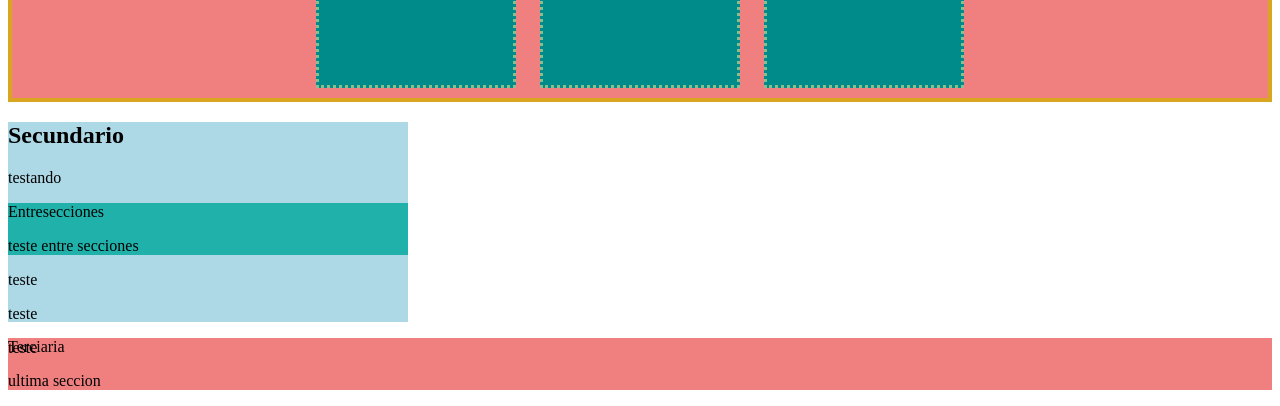
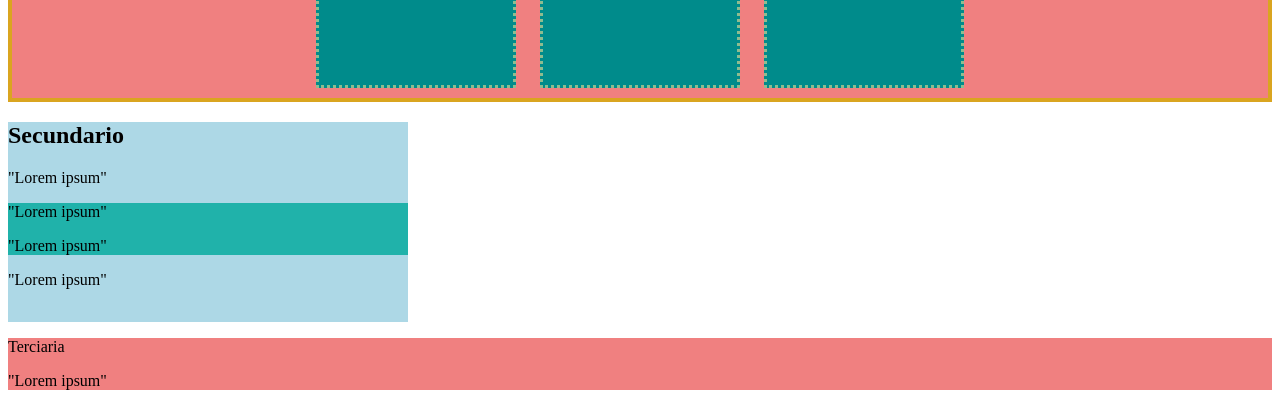
Before and after one commit to nathavic/6ada, a plain HTML site: page index.html in a window 1280 px wide. Shown: the part 590-996 px from the top of the page. Drawn offline with Linux system fonts and the light colour scheme.

Commit message:
alteracao

```diff
--- a/index.html
+++ b/index.html
@@ -5,31 +5,31 @@
     <meta charset="UTF-8">
     <meta name="viewpart" content="width=device-width, intial-scale=1.0">
     <link rel="stylesheet" href="style.css">
-    <title>Clase 6</title>
+    <title>Clase 6-ADA</title>
 </head>
 
 <body>
 
     <div class="contenedor">
         <div class="seccion-principal">
-            <img class="imagen" src="../compu.gif"/>
+            <img class="imagen" src="../compu.gif" />
         </div>
         <div class="seccion-principal">
-            <img class="imagen" src="../compu.gif"/>
+            <img class="imagen" src="../compu.gif" />
         </div>
         <div class="seccion-principal">
-            <img class="imagen" src="../compu.gif"/>
+            <img class="imagen" src="../compu.gif" />
         </div>
     </div>
     <div class="contenedor">
         <div class="seccion-principal">
-            <img class="imagen" src="../compu.gif"/>
+            <img class="imagen" src="../compu.gif" />
         </div>
         <div class="seccion-principal">
-            <img class="imagen" src="../compu.gif"/>
+            <img class="imagen" src="../compu.gif" />
         </div>
         <div class="seccion-principal">
-            <img class="imagen" src="../compu.gif"/>
+            <img class="imagen" src="../compu.gif" />
         </div>
     </div>
     <div class="contenedor">
@@ -47,14 +47,12 @@
     </div>
     <div class="seccion-secundaria">
         <h2 class="titulo1">Secundario</h2>
-        <p>testando</p>
+        <p>"Lorem ipsum"</p>
         <div class="seccion-entreseccion">
-            <p class="parrafo1">Entresecciones</p>
-            <p>teste entre secciones</p>
+            <p class="parrafo1">"Lorem ipsum"</p>
+            <p>"Lorem ipsum"</p>
         </div>
-        <p>teste</p>
-        <p>teste</p>
-        <p>teste</p>
+        <p>"Lorem ipsum"</p>
     </div>
 
     <div class="seccion-vacia">
@@ -62,7 +60,7 @@
 
     <div class="seccion-terciaria">
         <p class="parrafo1">Terciaria</p>
-        <p>ultima seccion</p>
+        <p>"Lorem ipsum"</p>
     </div>
 
 </body>
```
